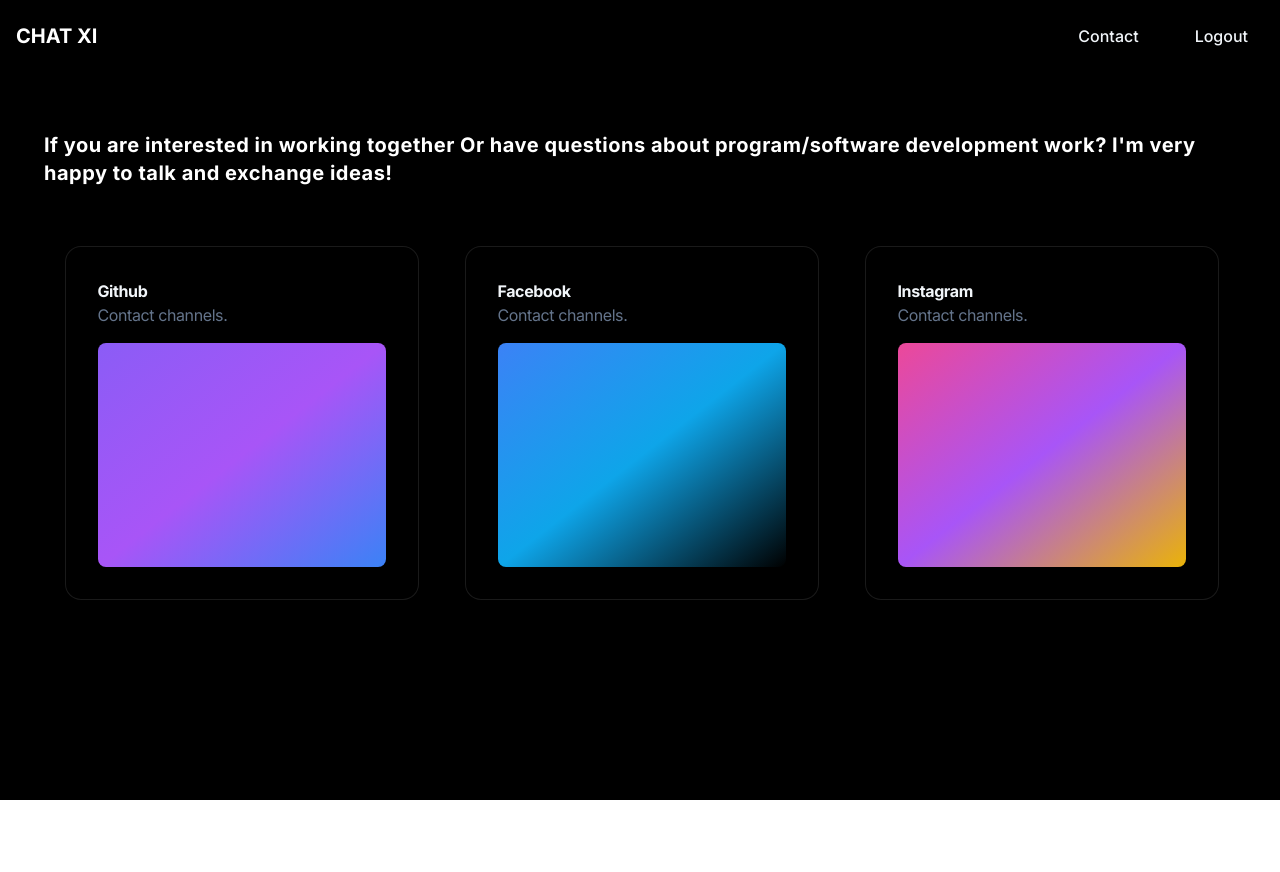
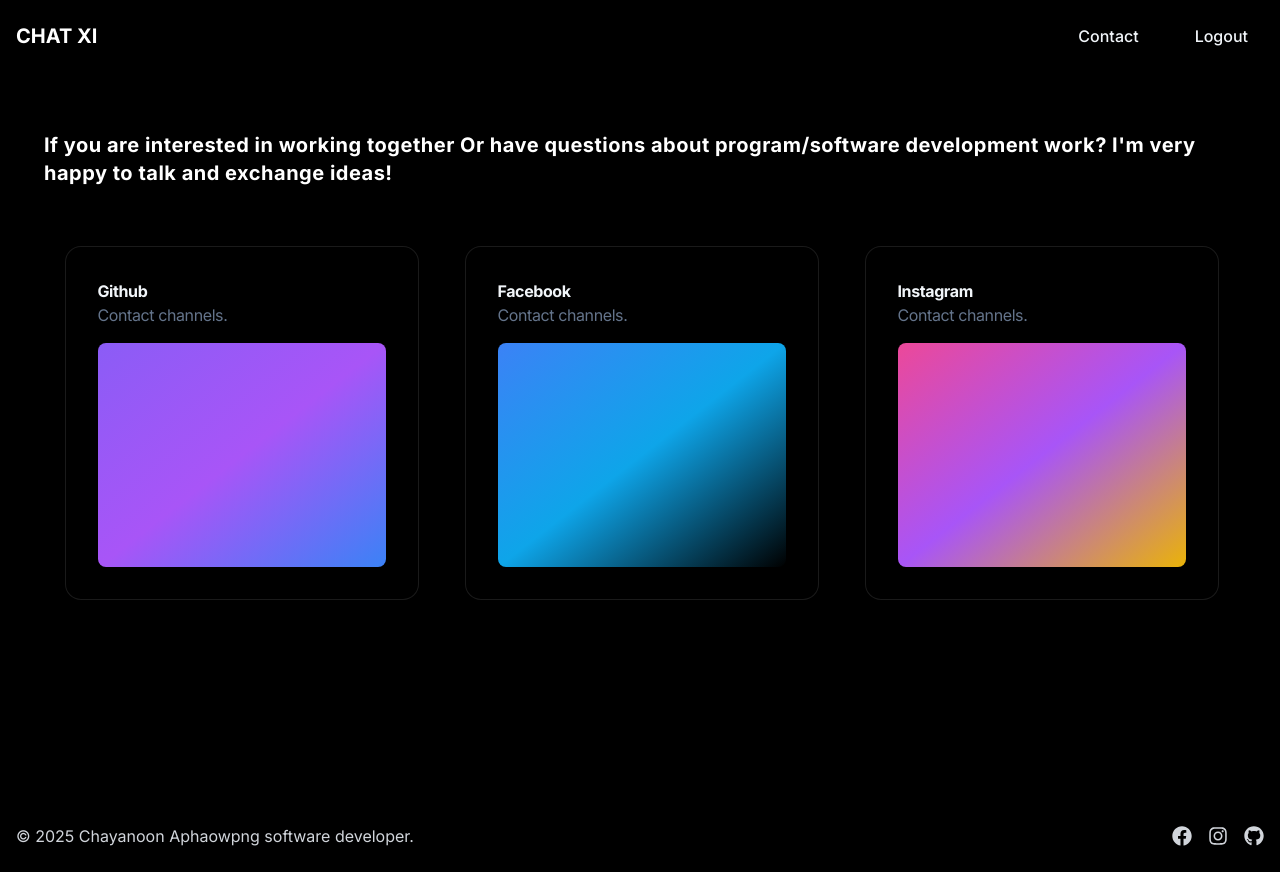
Before and after one commit to chayanoon17/chat-xi, a Next.js app: page /Contact in a window 1280 px wide. Before the commit the page ends 800 px from the top, so only its background shows below. Built offline with nearby package versions, Linux system fonts and the light colour scheme; no server answers; sample sign-in values are in the browser's storage.

Commit message:
Update Read me

```diff
--- a/app/Contact/page.tsx
+++ b/app/Contact/page.tsx
@@ -4,6 +4,7 @@ import React from 'react';
 import { AnimatedPinDemo } from '../components/UI/AnimatedPinDemo';
 import Navbar from '../components/UI/Navbar';
 import { TextGenerateEffectDemo } from '../components/UI/TextGenerateEffectDemo';
+import Footer from '../components/Footer/Footer';
 
 
 
@@ -11,12 +12,16 @@ const ContactUs: React.FC = () => {
 
 
   return (
+    <>
     <div className="bg-black min-h-screen text-white flex flex-col items-center">
       <Navbar/>
       <div className=''></div>
       <TextGenerateEffectDemo/>
       <AnimatedPinDemo/>
     </div>
+    <Footer/>
+    </>
+
   );
 };
 
```
Also changed, not shown: 1 other file (tests, documents, lock files or other folders).
